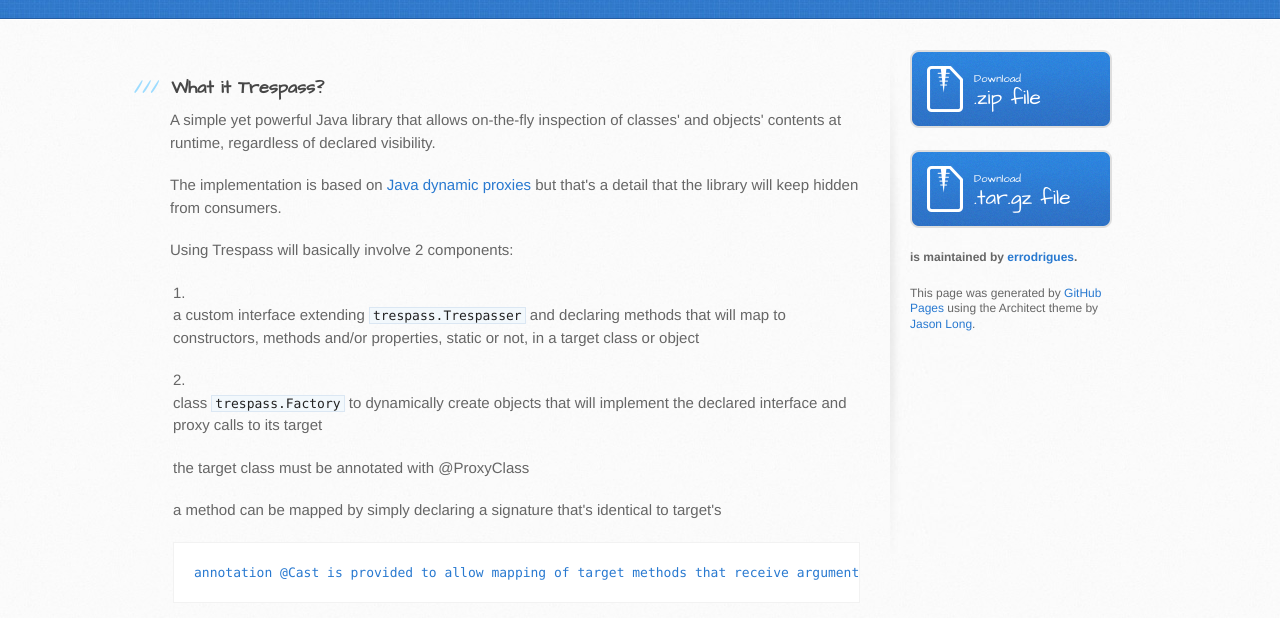
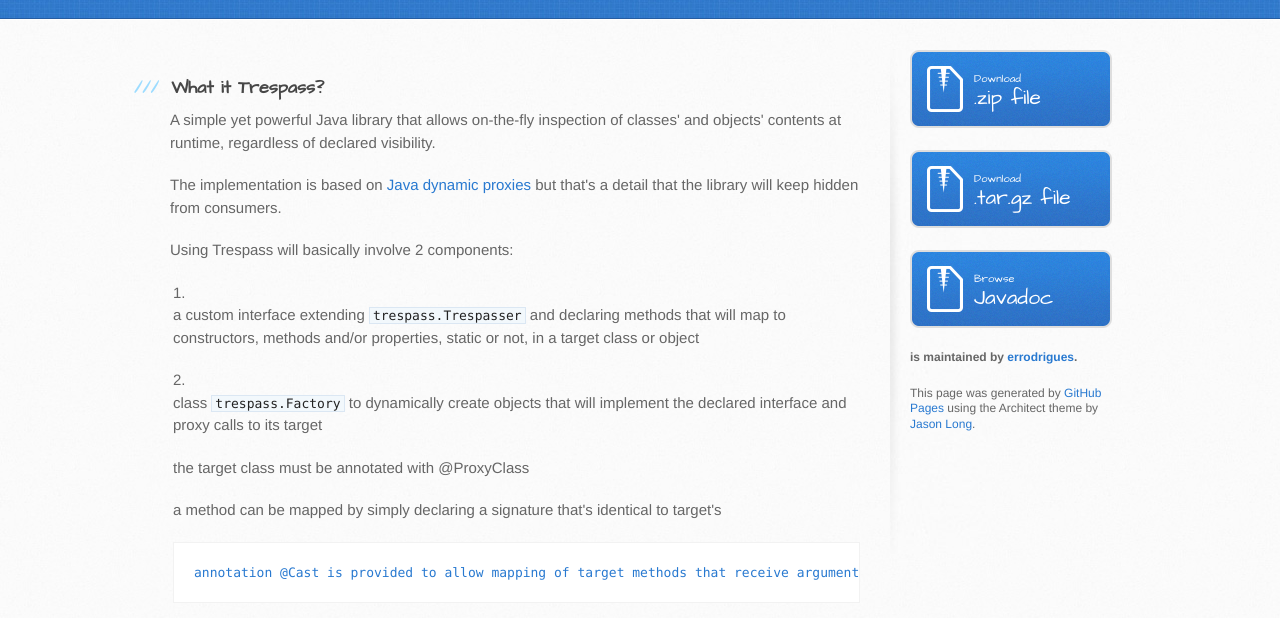
Before and after one commit to errodrigues/Trespass, a plain HTML site: page index.html in a window 1280 px wide. Shown: the part 182-800 px from the top of the page. Drawn offline with Linux system fonts and the light colour scheme.

Commit message:
Adding Javadoc link to the page template's sidebar

```diff
--- a/index.html
+++ b/index.html
@@ -71,6 +71,10 @@ $ git checkout gh-pages
             <small>Download</small>
             .tar.gz file
           </a>
+          <a href="dist/javadoc/" class="button">
+            <small>Browse</small>
+            Javadoc
+          </a>
 
           <p class="repo-owner"><a href="https://github.com/errodrigues/Trespass"></a> is maintained by <a href="https://github.com/errodrigues">errodrigues</a>.</p>
 
```
